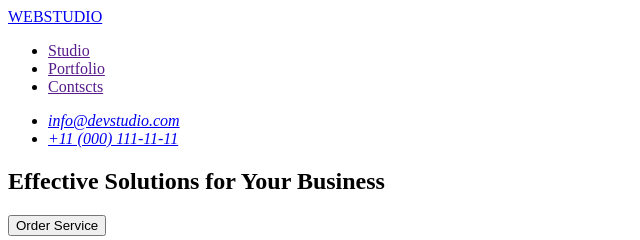
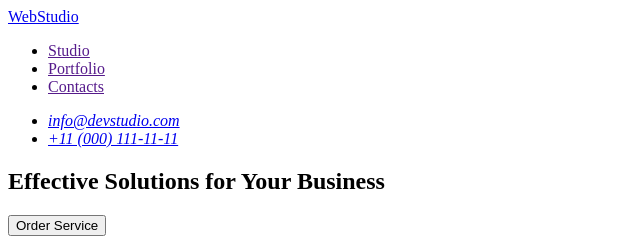
Before and after one commit to anastasiiatarasiuk/goit-markup-hw-01, a plain HTML site: page index.html in a window 1280 px wide. Shown: the top 240 px of the page, 0-640 px from the left. Drawn offline with Linux system fonts and the light colour scheme.

Commit message:
Update index.html

```diff
--- a/index.html
+++ b/index.html
@@ -8,7 +8,7 @@
   <body>
     <header>
       <nav>
-        <a href="./index.html">WEBSTUDIO</a>
+        <a href="./index.html">WebStudio</a>
         <ul>
           <li>
             <a href="">Studio</a>
@@ -17,7 +17,7 @@
             <a href="">Portfolio</a>
           </li>
           <li>
-            <a href="">Contscts</a>
+            <a href="">Contacts</a>
           </li>
         </ul>
       </nav>
@@ -117,7 +117,7 @@
       </section>
     </main>
     <footer>
-      <a href="./index.html">WEBSTUDIO</a>
+      <a href="./index.html">WebStudio</a>
       <p>
         Increase the flow of customers and sales for your business with digital
         marketing & growth solutions.
```
